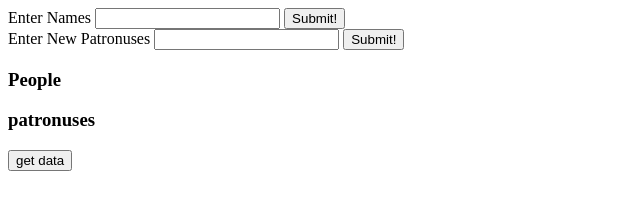
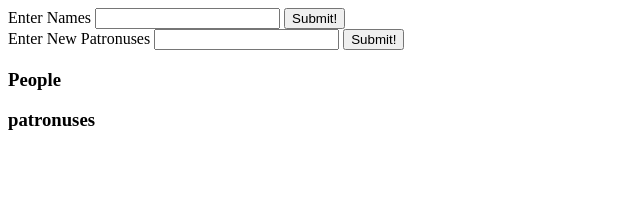
Before and after one commit to indiemacmac/patroni, a website: page public/views/index.html in a window 1280 px wide. Shown: the whole page, without its empty margins (0-640 px from the left). Drawn offline with Linux system fonts and the light colour scheme; no server answers; files whose address does not match are found by name.

Commit message:
commented out testing button

```diff
--- a/public/views/index.html
+++ b/public/views/index.html
@@ -26,6 +26,6 @@
     <ul>
       <li ng-repeat="patronus in data.patronuses track by $index">{{data.patronuses[$index].patronus_name}}</li>
     </ul>
-    <button ng-click="getData()">get data</button>
+    <!-- <button ng-click="getData()">get data</button> -->
   </body>
 </html>
```
